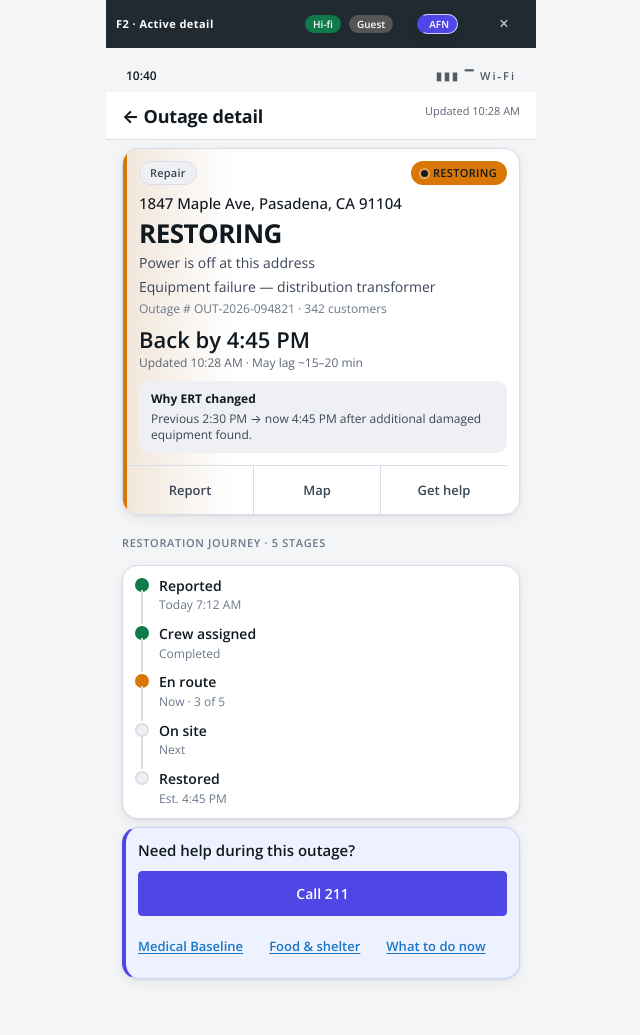
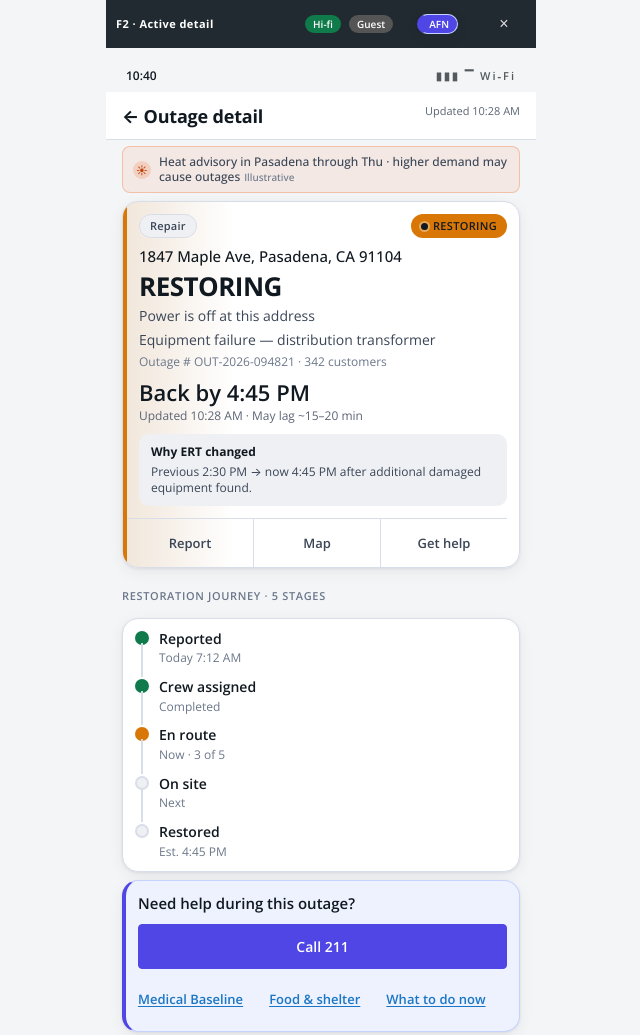
Before and after one commit to JosephPaguiriganDesign/SCE-Outage-Hub, a plain HTML site: page docs/F2-active-detail.html in a window 1280 px wide. Shown: the whole page, without its empty margins (319-959 px from the left). Drawn offline with nearby package versions, Linux system fonts and the light colour scheme.

Commit message:
Add Weather banner to F2-active-detail.html (docs+hifi)

```diff
--- a/docs/F2-active-detail.html
+++ b/docs/F2-active-detail.html
@@ -25,6 +25,11 @@
           </div>
           <div class="header-meta">Updated 10:28 AM</div>
         </div>
+      </div>
+
+      <div class="wx-banner" role="status">
+        <span class="wx-ico" aria-hidden="true">☀</span>
+        <span class="wx-copy">Heat advisory in Pasadena through Thu · higher demand may cause outages<span class="wx-honest">Illustrative</span></span>
       </div>
 
       <div class="hero rail-restore tint-restore">
```
Also changed, not shown: hifi/F2-active-detail.html (+5 -0 lines).
